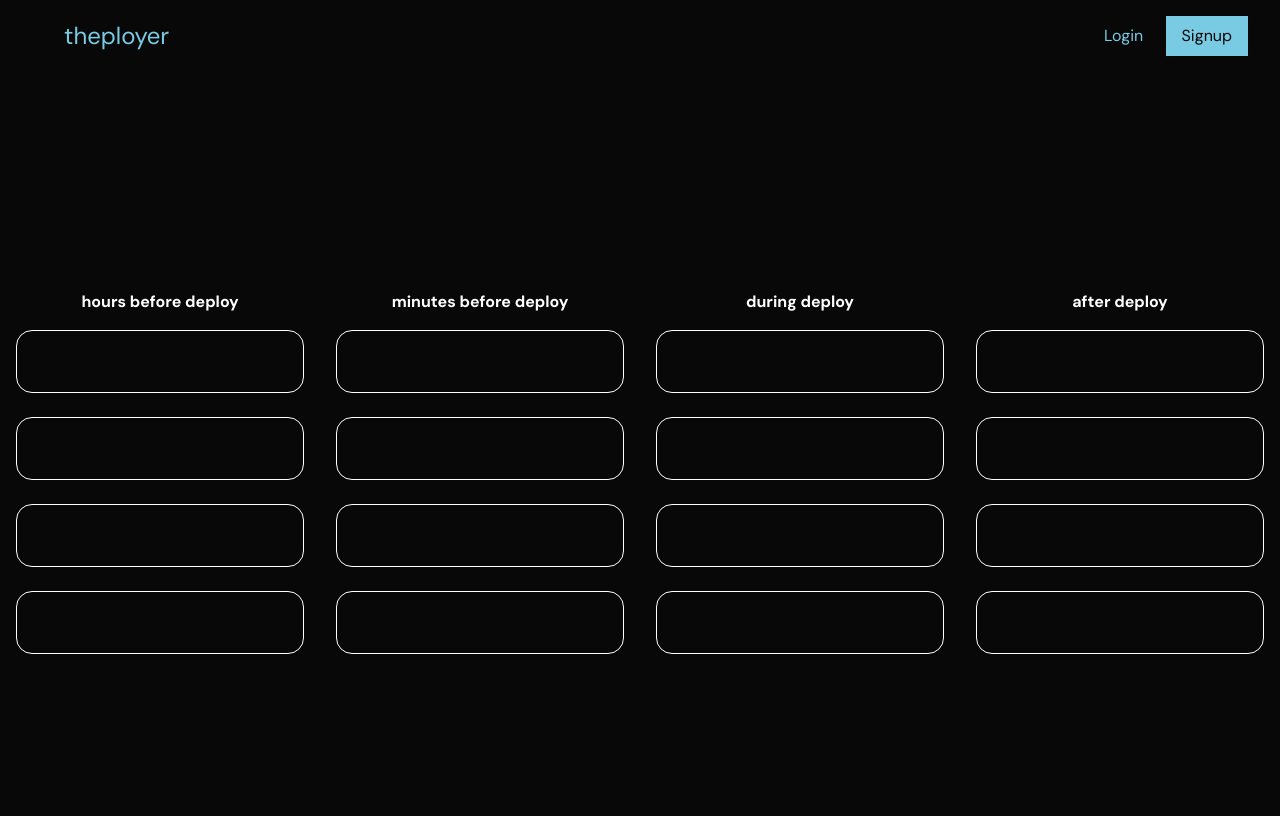
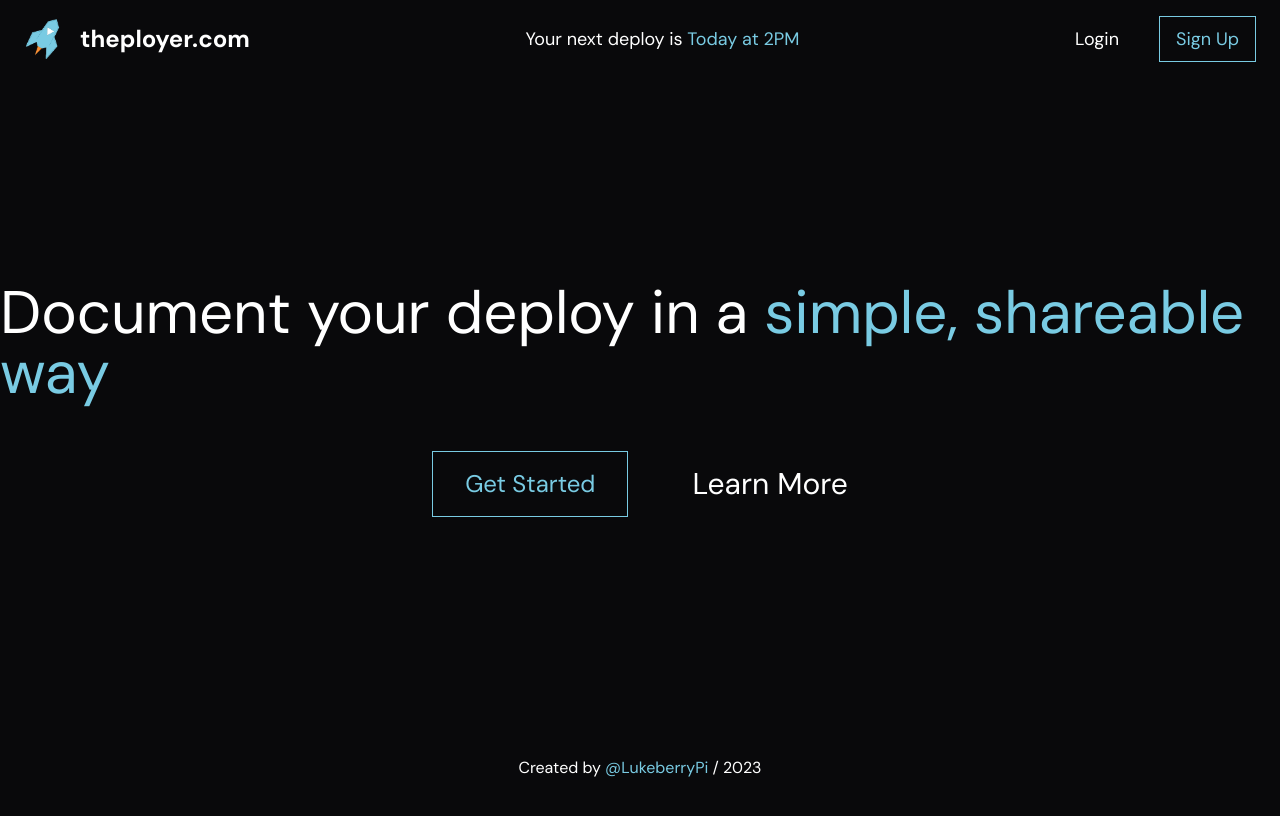
Before and after one commit to LukeberryPi/theployer, a Next.js app: page / in a window 1280 px wide. Shown: the top 816 px of the page. Built offline with nearby package versions, Linux system fonts and the light colour scheme.

Commit message:
create home, board and about pages

```diff
--- a/package.json
+++ b/package.json
@@ -1,5 +1,6 @@
 {
   "name": "theployer",
+  "description": "",
   "version": "0.1.0",
   "private": true,
   "scripts": {
--- /dev/null
+++ b/src/app/about/page.tsx
@@ -0,0 +1,9 @@
+export default function About() {
+  return (
+    <main>
+      <section className="flex flex-col gap-8 items-center justify-center h-screen">
+        <h1 className="text-6xl text-white">About</h1>
+      </section>
+    </main>
+  );
+}
--- /dev/null
+++ b/src/app/board/page.tsx
@@ -0,0 +1,84 @@
+export default function Board() {
+  return (
+    <main className="flex items-center h-screen">
+      <div className="grid-cols-4 h-full flex justify-around items-center w-screen bg-zinc-950">
+        <div className="flex gap-6 flex-col justify-center items-center w-72 py-4">
+          <h1 className="text-xl">
+            hours before <span className="text-berryBlue">deploy</span>
+          </h1>
+          <ul className="text-left space-y-6 flex flex-col w-full justify-center items-center">
+            <li className="flex justify-left w-full">
+              <input className="bg-zinc-950 border-zinc-500 border outline-berryBlue w-full h-full p-5" />
+            </li>
+            <li className="flex justify-left w-full">
+              <input className="bg-zinc-950 border-zinc-500 border outline-berryBlue w-full h-full p-5" />
+            </li>
+            <li className="flex justify-left w-full">
+              <input className="bg-zinc-950 border-zinc-500 border outline-berryBlue w-full h-full p-5" />
+            </li>
+            <li className="flex justify-left w-full">
+              <input className="bg-zinc-950 border-zinc-500 border outline-berryBlue w-full h-full p-5" />
+            </li>
+          </ul>
+        </div>
+        <div className="flex gap-6 flex-col justify-center items-center w-72 py-4">
+          <h1 className="text-xl">
+            minutes before <span className="text-berryBlue">deploy</span>
+          </h1>
+          <ul className="space-y-6 flex flex-col w-full justify-center items-center">
+            <li className="flex justify-left w-full">
+              <input className="bg-zinc-950 border-zinc-500 border outline-berryBlue w-full h-full p-5" />
+            </li>
+            <li className="flex justify-left w-full">
+              <input className="bg-zinc-950 border-zinc-500 border outline-berryBlue w-full h-full p-5" />
+            </li>
+            <li className="flex justify-left w-full">
+              <input className="bg-zinc-950 border-zinc-500 border outline-berryBlue w-full h-full p-5" />
+            </li>
+            <li className="flex justify-left w-full">
+              <input className="bg-zinc-950 border-zinc-500 border outline-berryBlue w-full h-full p-5" />
+            </li>
+          </ul>
+        </div>
+        <div className="flex gap-6 flex-col justify-center items-center w-72 py-4">
+          <h1 className="text-xl">
+            during <span className="text-berryBlue">deploy</span>
+          </h1>
+          <ul className="text-left space-y-6 flex flex-col w-full justify-center items-center">
+            <li className="flex justify-left w-full">
+              <input className="bg-zinc-950 border-zinc-500 border outline-berryBlue w-full h-full p-5" />
+            </li>
+            <li className="flex justify-left w-full">
+              <input className="bg-zinc-950 border-zinc-500 border outline-berryBlue w-full h-full p-5" />
+            </li>
+            <li className="flex justify-left w-full">
+              <input className="bg-zinc-950 border-zinc-500 border outline-berryBlue w-full h-full p-5" />
+            </li>
+            <li className="flex justify-left w-full">
+              <input className="bg-zinc-950 border-zinc-500 border outline-berryBlue w-full h-full p-5" />
+            </li>
+          </ul>
+        </div>
+        <div className="flex gap-6 flex-col justify-center items-center w-72 py-4">
+          <h1 className="text-xl">
+            after <span className="text-berryBlue">deploy</span>
+          </h1>
+          <ul className="text-left space-y-6 flex flex-col w-full justify-center items-center">
+            <li className="flex justify-left w-full">
+              <input className="bg-zinc-950 border-zinc-500 border outline-berryBlue w-full h-full p-5" />
+            </li>
+            <li className="flex justify-left w-full">
+              <input className="bg-zinc-950 border-zinc-500 border outline-berryBlue w-full h-full p-5" />
+            </li>
+            <li className="flex justify-left w-full">
+              <input className="bg-zinc-950 border-zinc-500 border outline-berryBlue w-full h-full p-5" />
+            </li>
+            <li className="flex justify-left w-full">
+              <input className="bg-zinc-950 border-zinc-500 border outline-berryBlue w-full h-full p-5" />
+            </li>
+          </ul>
+        </div>
+      </div>
+    </main>
+  );
+}
--- a/src/app/layout.tsx
+++ b/src/app/layout.tsx
@@ -1,6 +1,7 @@
-import { LogoRocket } from "@/icons";
+import Image from "next/image";
 import "./globals.css";
 import { DM_Sans } from "next/font/google";
+import Link from "next/link";
 
 export const metadata = {
   title: "theployer",
@@ -19,24 +20,49 @@ export default function RootLayout({
 }) {
   return (
     <html lang="en">
-      <body
-        className={`bg-offBlack overflow-hidden text-white ${dmSans.className}`}
-      >
-        <nav className="text-berryBlue bg-offBlack w-full px-8 py-4">
+      <body className={`bg-zinc-950 text-white ${dmSans.className}`}>
+        <nav className="text-white fixed top-0 text-lg bg-zinc-950 w-full px-6 py-4">
           <ul className="flex w-full items-center justify-between">
-            <li className="flex items-center">
-              <LogoRocket />
-              <h1 className="text-2xl">theployer</h1>
+            <li>
+              <Link href="/" className="flex gap-4 items-center">
+                <Image
+                  width={40}
+                  height={40}
+                  src="/logo.png"
+                  alt="theployer logo"
+                />
+                <h1 className="text-2xl font-bold">theployer.com</h1>
+              </Link>
             </li>
-            <li className="flex justify-between items-center w-36">
+            <li>
+              Your next deploy is{" "}
+              <span className="text-berryBlue">Today at 2PM</span>
+            </li>
+            <li className="flex items-center gap-10">
               <a href="#">Login</a>
-              <a className="bg-berryBlue text-offBlack py-2 px-4" href="#">
-                Signup
+              <a
+                className="border border-berryBlue text-berryBlue py-2 px-4"
+                href="#"
+              >
+                Sign Up
               </a>
             </li>
           </ul>
         </nav>
         {children}
+        <footer className="flex items-center fixed w-full bottom-0 py-5 justify-center">
+          <p>
+            Created by{" "}
+            <Link
+              href="https://twitter.com/LukeberryPi"
+              target="_blank"
+              className="text-berryBlue"
+            >
+              @LukeberryPi
+            </Link>{" "}
+            / 2023
+          </p>
+        </footer>
       </body>
     </html>
   );
--- a/src/app/page.tsx
+++ b/src/app/page.tsx
@@ -1,76 +1,25 @@
+import Link from "next/link";
+
 export default function Home() {
   return (
-    <main className="flex items-center h-screen">
-      <div className="grid-cols-4 h-auto flex justify-around items-center w-screen bg-offBlack">
-        <div className="flex flex-col justify-center items-center w-72 py-4 rounded-2xl">
-          <h1 className="font-semibold mb-4">hours before deploy</h1>
-          <ul className="text-left space-y-6 flex flex-col w-full justify-center items-center">
-            <li className="flex justify-left w-full">
-              <input className="bg-offBlack border-white border outline-berryBlue w-full h-full p-5 rounded-2xl" />
-            </li>
-            <li className="flex justify-left w-full">
-              <input className="bg-offBlack border-white border outline-berryBlue w-full h-full p-5 rounded-2xl" />
-            </li>
-            <li className="flex justify-left w-full">
-              <input className="bg-offBlack border-white border outline-berryBlue w-full h-full p-5 rounded-2xl" />
-            </li>
-            <li className="flex justify-left w-full">
-              <input className="bg-offBlack border-white border outline-berryBlue w-full h-full p-5 rounded-2xl" />
-            </li>
-          </ul>
+    <main>
+      <section className="flex flex-col gap-12 items-center justify-center h-screen">
+        <h1 className="text-6xl text-white">
+          Document your deploy in a
+          <span className="text-berryBlue"> simple, shareable way</span>
+        </h1>
+        <div className="flex gap-16 items-center">
+          <Link
+            className="text-2xl border border-berryBlue text-berryBlue py-4 px-8"
+            href="/board"
+          >
+            Get Started
+          </Link>
+          <Link className="text-3xl" href="/about">
+            Learn More
+          </Link>
         </div>
-        <div className="flex flex-col justify-center items-center w-72 py-4 rounded-2xl">
-          <h1 className="font-semibold mb-4">minutes before deploy</h1>
-          <ul className="space-y-6 flex flex-col w-full justify-center items-center">
-            <li className="flex justify-left w-full">
-              <input className="bg-offBlack border-white border outline-berryBlue w-full h-full p-5 rounded-2xl" />
-            </li>
-            <li className="flex justify-left w-full">
-              <input className="bg-offBlack border-white border outline-berryBlue w-full h-full p-5 rounded-2xl" />
-            </li>
-            <li className="flex justify-left w-full">
-              <input className="bg-offBlack border-white border outline-berryBlue w-full h-full p-5 rounded-2xl" />
-            </li>
-            <li className="flex justify-left w-full">
-              <input className="bg-offBlack border-white border outline-berryBlue w-full h-full p-5 rounded-2xl" />
-            </li>
-          </ul>
-        </div>
-        <div className="flex flex-col justify-center items-center w-72 py-4 rounded-2xl">
-          <h1 className="font-semibold mb-4">during deploy</h1>
-          <ul className="text-left space-y-6 flex flex-col w-full justify-center items-center">
-            <li className="flex justify-left w-full">
-              <input className="bg-offBlack border-white border outline-berryBlue w-full h-full p-5 rounded-2xl" />
-            </li>
-            <li className="flex justify-left w-full">
-              <input className="bg-offBlack border-white border outline-berryBlue w-full h-full p-5 rounded-2xl" />
-            </li>
-            <li className="flex justify-left w-full">
-              <input className="bg-offBlack border-white border outline-berryBlue w-full h-full p-5 rounded-2xl" />
-            </li>
-            <li className="flex justify-left w-full">
-              <input className="bg-offBlack border-white border outline-berryBlue w-full h-full p-5 rounded-2xl" />
-            </li>
-          </ul>
-        </div>
-        <div className="flex flex-col justify-center items-center w-72 py-4 rounded-2xl">
-          <h1 className="font-semibold mb-4">after deploy</h1>
-          <ul className="text-left space-y-6 flex flex-col w-full justify-center items-center">
-            <li className="flex justify-left w-full">
-              <input className="bg-offBlack border-white border outline-berryBlue w-full h-full p-5 rounded-2xl" />
-            </li>
-            <li className="flex justify-left w-full">
-              <input className="bg-offBlack border-white border outline-berryBlue w-full h-full p-5 rounded-2xl" />
-            </li>
-            <li className="flex justify-left w-full">
-              <input className="bg-offBlack border-white border outline-berryBlue w-full h-full p-5 rounded-2xl" />
-            </li>
-            <li className="flex justify-left w-full">
-              <input className="bg-offBlack border-white border outline-berryBlue w-full h-full p-5 rounded-2xl" />
-            </li>
-          </ul>
-        </div>
-      </div>
+      </section>
     </main>
   );
 }
```
Also changed, not shown: public/logo.png, 1 other file (tests, documents, lock files or other folders).
